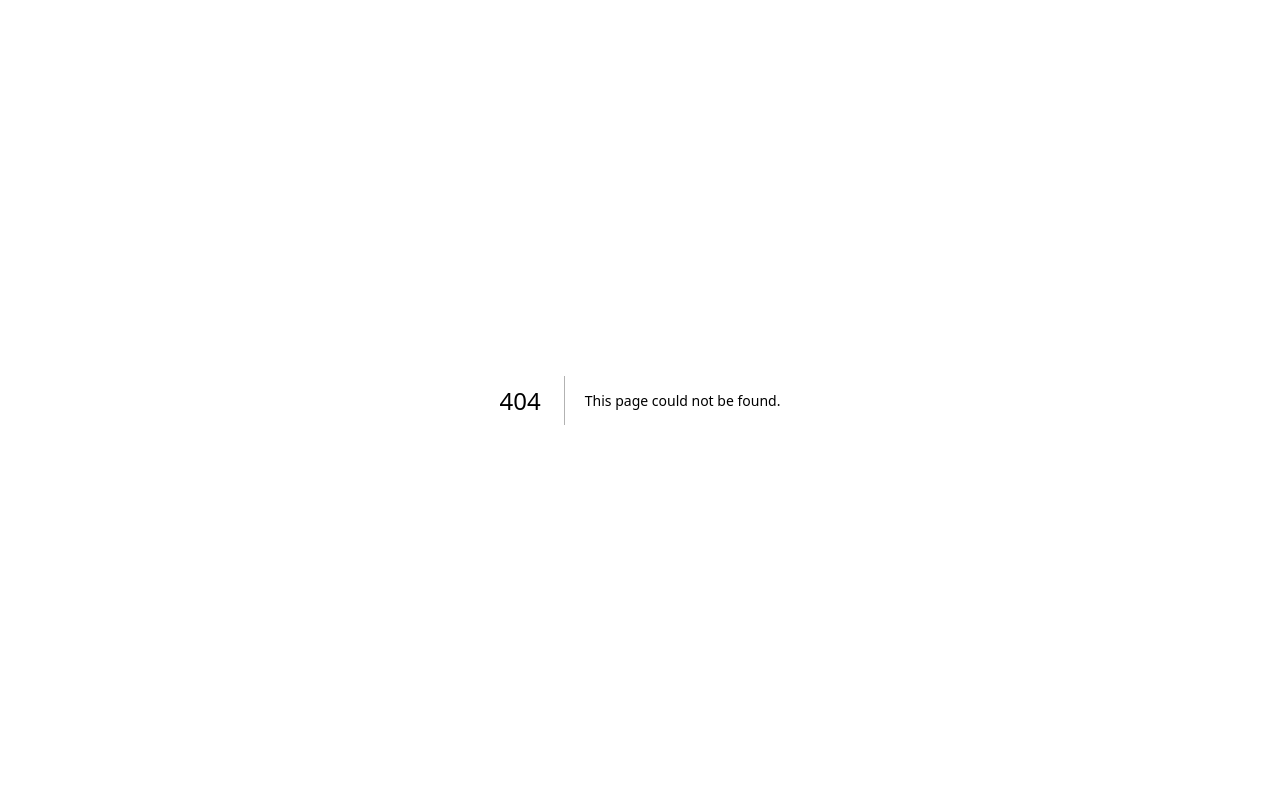
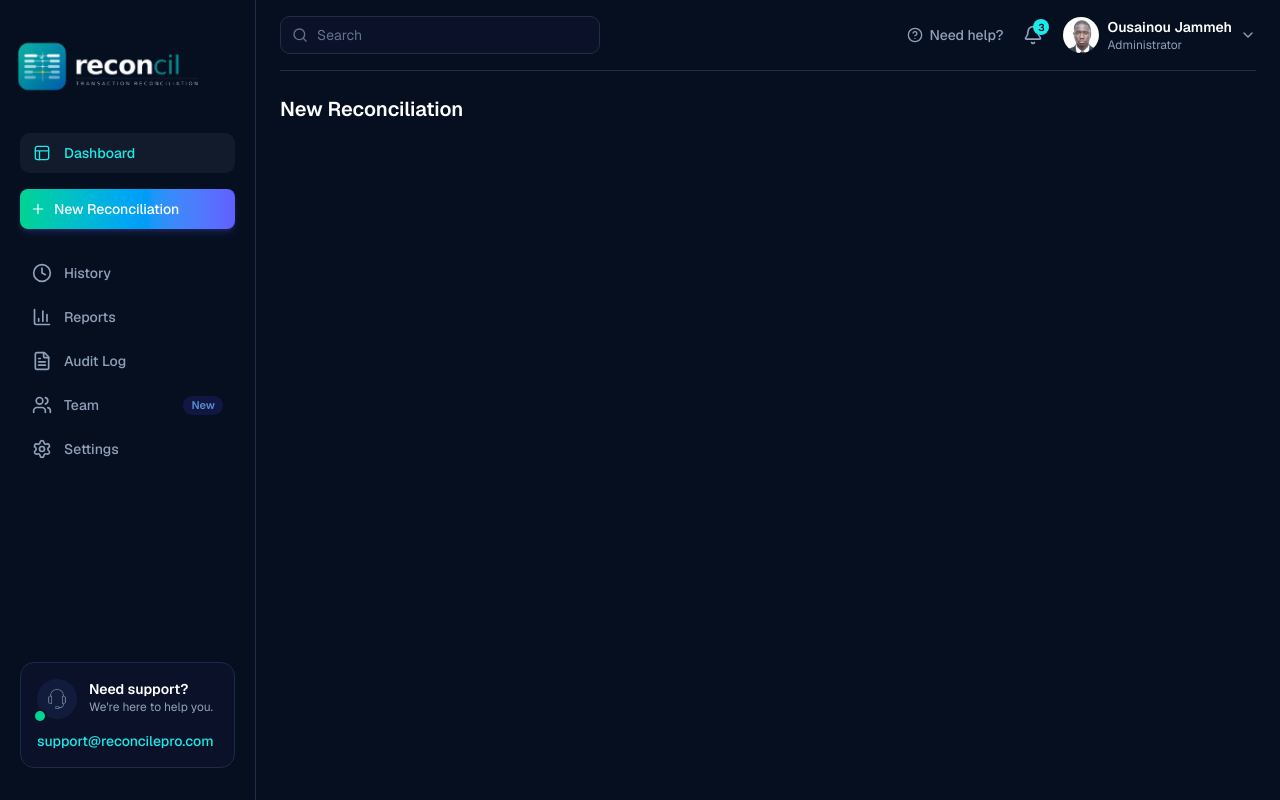
Before and after one commit to ousainoubsj/recon-frontend, a Next.js app: page /dashboard/reconcile in a window 1280 px wide. Before the commit this address had no page. Built offline with nearby package versions, Linux system fonts and the light colour scheme.

Commit message:
feat: update sidebar link to point to new reconciliation page and add the page component

```diff
--- /dev/null
+++ b/app/dashboard/reconcile/page.tsx
@@ -0,0 +1,7 @@
+export default function Page() {
+  return (
+    <main className="flex-1 space-y-3 p-6">
+      <h1 className="text-xl font-semibold text-white">New Reconciliation</h1>
+    </main>
+  )
+}
--- a/components/dashboard/Sidebar.tsx
+++ b/components/dashboard/Sidebar.tsx
@@ -27,7 +27,7 @@ export default function Sidebar() {
       </nav>
 
       <Link
-        href="#"
+        href="/dashboard/reconcile"
         className="mt-4 flex items-center justify-start gap-2 rounded-md bg-linear-to-r from-emerald-400 via-sky-500 to-indigo-500 p-2.5 text-sm font-medium text-white shadow-md shadow-indigo-500/20 transition-all duration-300 hover:opacity-80 active:scale-95"
       >
         <PlusIcon className="h-4 w-4" />
```
